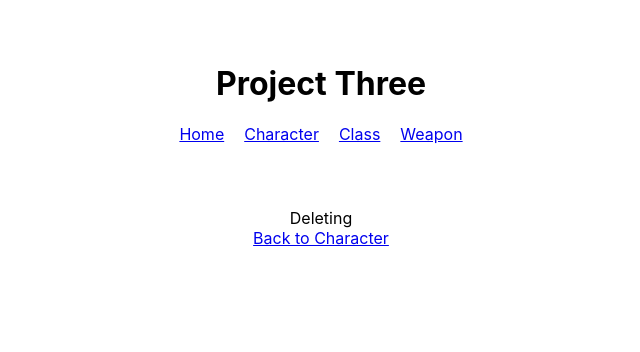
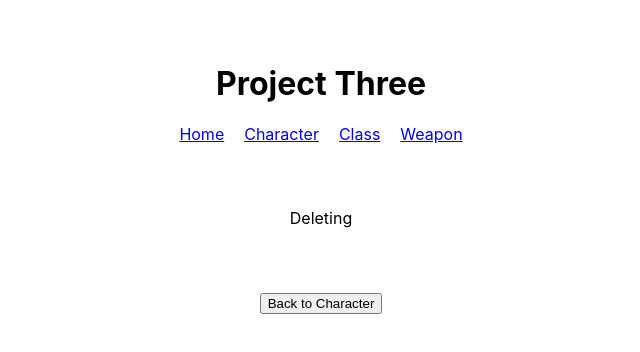
Before and after one commit to cskang0915/unit-3, a React (Create React App) app: page /character/1/delete in a window 1280 px wide. Shown: the top 352 px of the page, without its empty margins (319-959 px from the left). Built offline with nearby package versions, Linux system fonts and the light colour scheme; no server answers.

Commit message:
copied commit history to new repo

```diff
--- a/src/App.js
+++ b/src/App.js
@@ -1,5 +1,6 @@
 import React, {Component} from 'react'
 import Header from './component/Header'
+import Home from './container/Home'
 import Characters from './container/Characters'
 import CharacterList from './component/CharacterList'
 import CharacterForm from './component/CharacterForm'
@@ -15,6 +16,7 @@ class App extends Component {
 			<div>
 				<Header />
 				<Switch>
+					<Route exact path='/' component={Home}/>
 					<Route exact path='/character' component={Characters}/>
 					<Route path='/class' component={Class}/>
 					<Route path='/weapon' component={Weapon}/>
@@ -29,8 +31,6 @@ class App extends Component {
 						return <CharacterDelete id={props.match.params.id} />
 					}} />
 				</Switch>
-
-				<p></p>
 			</div>
 
 		)
--- a/src/character/CharacterDelete.js
+++ b/src/character/CharacterDelete.js
@@ -29,10 +29,10 @@ class CharacterDelete extends Component {
 	render(){
 		return(
 			<div>
-				<div>
+				<div className="delete-div">
 					{this.state.response.length ? this.state.response : 'Deleting'}
 				</div>
-				<Link to="/character">Back to Character</Link>
+				<Link to="/character"><button>Back to Character</button></Link>
 			</div>
 		)
 	}
--- a/src/component/CharacterForm.js
+++ b/src/component/CharacterForm.js
@@ -135,7 +135,9 @@ class CharacterForm extends Component{
 					{options}
 				</select>
 				<input type="submit" value={buttonText}/>
-				{redirect}
+				<br />
+				<br />
+				<Link to="/character"><button>Back to Character</button></Link>
 			</form>
 		)
 	}
--- a/src/container/Characters.js
+++ b/src/container/Characters.js
@@ -40,7 +40,7 @@ class Characters extends Component {
 			<div className="class-container">
 				<h1>this is the character container</h1>
 				<nav className="character-all-nav-bar">
-					<Link to='/character/new'>New Character</Link>
+					<Link to='/character/new'><button>New Character</button></Link>
 					<ul className="character-list-all">{characterLink}</ul>
 				</nav>
 			</div>
--- /dev/null
+++ b/src/container/Home.js
@@ -0,0 +1,11 @@
+import React, {Component} from 'react'
+
+class Home extends Component {
+	render(){
+		return(
+			<p>click on any (character) button to access information</p>
+		)
+	}
+}
+
+export default Home
--- a/src/index.css
+++ b/src/index.css
@@ -46,3 +46,11 @@ ul {
 .character-list-one {
 	text-align: left;
 }
+
+.delete-div {
+	margin: 5%;
+}
+
+.line-break {
+	margin: 5%;
+}
```
